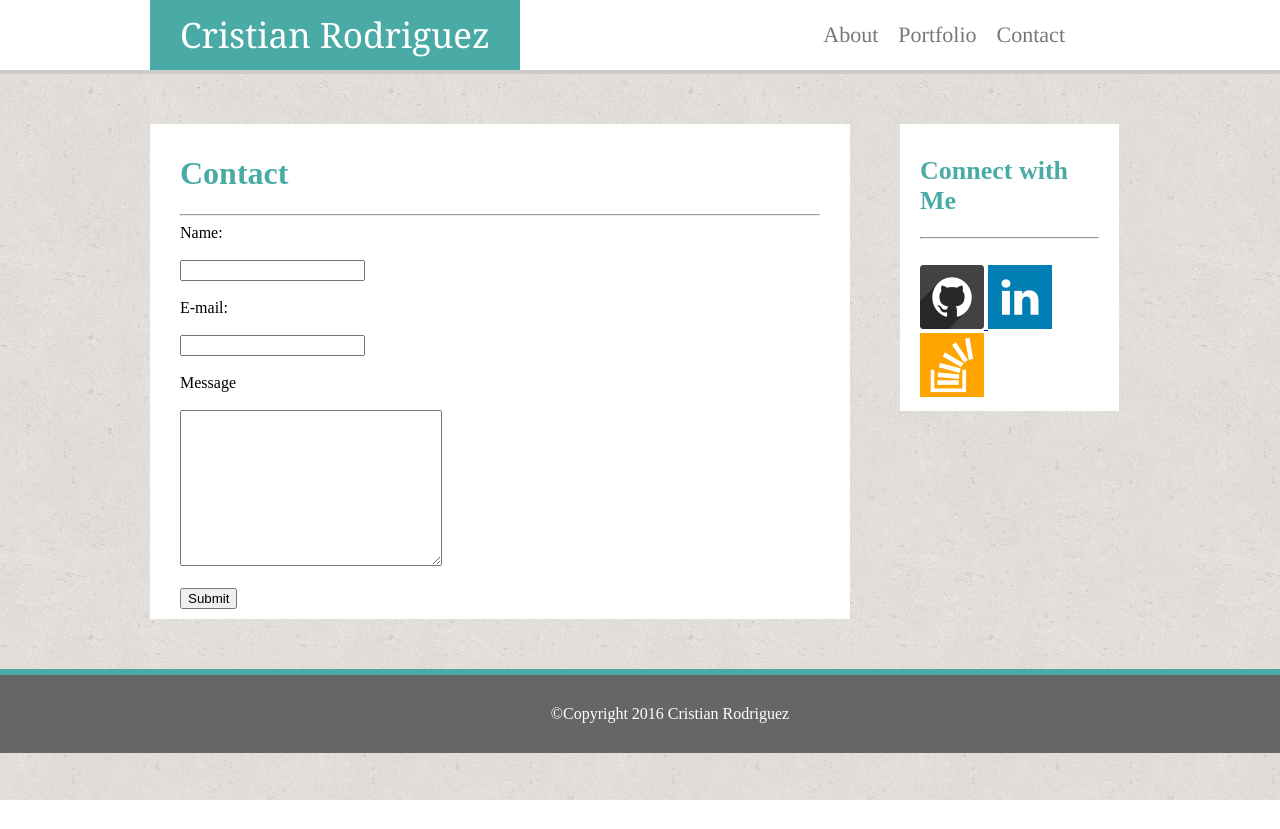
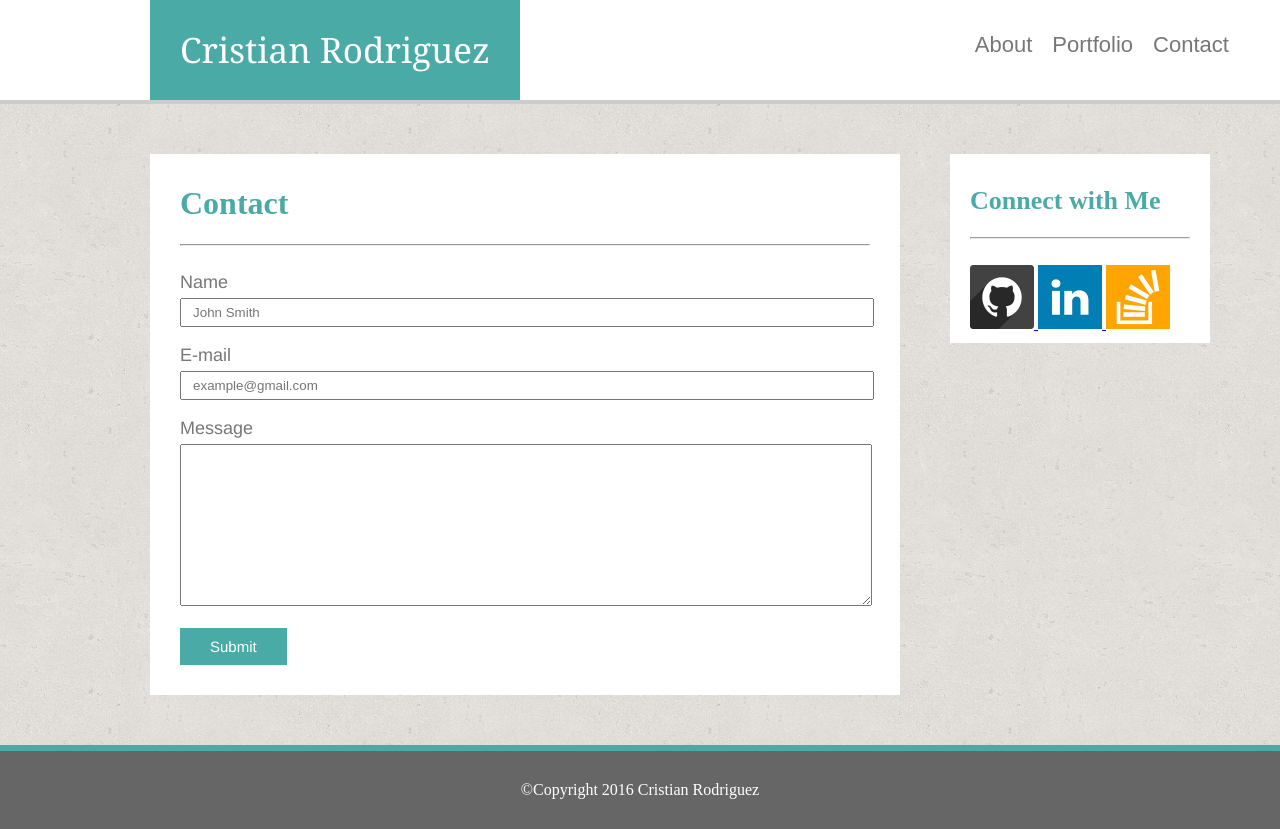
Before and after one commit to crisr10/Basic-Portfolio, a PHP site: page /contact.html in a window 1280 px wide; the page is wider, and only the part inside the window is pictured. Before the commit the page ends 800 px from the top of that part, so only its background shows below. Run offline with PHP 8.4, Linux system fonts and the light colour scheme.

Commit message:
finished the Contact me page, Changed the specs of the page, Changed the width to a number instead of a percentage. I just need to finish making the footer stick to the bottom

```diff
--- a/assets/css/style.css
+++ b/assets/css/style.css
@@ -1,13 +1,13 @@
 body, html {
 
 	margin:0;
-	height:100%;
+
 }
 
 .navMain {
 	width:100%;
 	background-color:#ffffff;
-	height:70px;
+	height:100px;
 	border-bottom:solid 4px;
 	border-color:#cccccc;
 }
@@ -18,7 +18,7 @@ body, html {
 	background-color:#4aaaa5;
  	float:left;
  	height:40px;
-	padding:15px 30px;
+	padding:30px 30px;
 	font-size:35px;
 	font-family: 'Georgia', Times, "Times New Roman", serif;
 	line-height:40px;
@@ -27,16 +27,20 @@ body, html {
 
 .navMain ul {
 	margin:0;
-	padding-right:200px;
-	float:right;
+	padding:10px 0 0 450px;
+	float:left;
 	list-style-type:none;
 }
 
 .navMain ul li {
-	font-family:Times;
+	font-family:Arial;
 	font-size:22px;
 	float:left;
 	padding-right:10px;
+}
+
+li:nth-child(2) {
+	border-right-style: solid 2px;
 }
 
 .menuButton {
@@ -49,13 +53,12 @@ body, html {
 }
 
 .aboutMe {
-	width:50%;
+	width:690px;
 	padding:10px 30px;
 	margin:50px 50px 50px 150px;
 	background-color:#ffffff;
 	display:inline-block;
 	float:left;
-
 }
 
 #headerAboutMe {
@@ -72,16 +75,17 @@ body, html {
 p {
 	padding:0px 0 20px 0;
 	line-height:200%;
+	font-family:'Helvetica Neue';
 	font-size:20px;
 	color:#777777;
 }
 
 .connectWithMe {
 	background-color:#ffffff;
-	width: 14%;
+	width:220px;
 	display:inline-block;
 	float:left;
-	margin:50px 150px 0 0;
+	margin:50px 0 0 0;
 	padding: 10px 20px;
 
 }
@@ -95,21 +99,20 @@ p {
 }
 
 .portfolio {
+	display:inline-block;
 	background-color:#ffffff;
 	padding: 10px 30px;
 	margin: 50px 50px 50px 150px;
-	width:50%;
-	display:inline-block;
-	height:100%;
+	width:690px;
 	float:left;
 }
 
 .contact {
+	display:inline-block;
 	background-color:#ffffff;
 	padding: 10px 30px;
 	margin:50px 50px 50px 150px;
-	width:50%;
-	display:inline-block;
+	width:690px;
 	float:left;
 }
 
@@ -122,56 +125,47 @@ p {
 	width:100%;
 	background:#666666;
 	text-align:center;
-	padding:30px;
+	padding:30px 0;
 	color:#ffffff;
-    bottom:0;
     border-top:solid 6px;
 	border-color: #4aaaa5;
 }
 
-#container {
-	min-height:100%;
-	position:relative;
-}
-
 .image img {
-	width: 340px;
+	width: 320px;
 	display:inline-block;
 	position:relative;
 }
 
 #imageFood {
-	padding:20px 20px 10px 0;
-	display:inline-block;
+	margin:30px 0;
+	float:left;
 }
 
 #imageNature {
-	padding:20px 0 0 20px;
-	display:inline-block;
+	margin:30px 0;
 	float:right;
 }
 
 #imageNightlife {
-	padding:20px 20px 20px 0;
-	display:inline-block;
+	margin:30px 0;
+	float:left;
 }
 
 #imageSports {
-	padding:20px 0 0 20px;
-	display:inline-block;
+	margin:30px 0;
 	float:right;
-
 }
 
 #imageDog {
-	padding:10px 0;
-	display:inline-block;
+	margin:30px 0;
+	float:left;
 }
 
 #imageFood h2 {
 	position:absolute;
-	width:340px;
-	top:200px;
+	width:320px;
+	top:225px;
 	margin-top:230px;
 	background-color:#4aaaa5;
 	color:#ffffff;
@@ -182,8 +176,8 @@ p {
 
 #imageNature h2 {
 	position:absolute;
-	width:340px;
-	top:200px;
+	width:320px;
+	top:225px;
 	margin-top:230px;
 	background-color:#4aaaa5;
 	color:#ffffff;
@@ -193,8 +187,8 @@ p {
 
 #imageSports h2 {
 	position:absolute;
-	width:340px;
-	top:490px;
+	width:320px;
+	top:530px;
 	margin-top:230px;
 	background-color:#4aaaa5;
 	color:#ffffff;
@@ -204,8 +198,8 @@ p {
 
 #imageNightlife h2 {
 	position:absolute;
-	width:340px;
-	top:490px;
+	width:320px;
+	top:530px;
 	margin-top:230px;
 	background-color:#4aaaa5;
 	color:#ffffff;
@@ -216,8 +210,8 @@ p {
 
 #imageDog h2 {
 	position:absolute;
-	width:340px;
-	top:790px;
+	width:320px;
+	top:835px;
 	margin-top:230px;
 	background-color:#4aaaa5;
 	color:#ffffff;
@@ -225,6 +219,31 @@ p {
 	text-align:center;
 }
 
-input [type=text] {
+input[type=text] {
 	width:100%;
+	padding:5px 0;
+	margin:5px 30px 0 0;
 }
+
+textarea {
+	padding:5px 0;
+	width:100%;
+	height:150px;
+	margin:5px 30px 0 0;
+}
+
+input[type=submit] {
+	background-color:#4aaaa5;
+	border:none;
+	color:white;
+	font-size:15px;
+	font-family:'Helvetica';
+	padding:10px 30px;
+	margin-bottom: 20px;
+}
+
+label[for=name], label[for=email], label[for=message] {
+	font-family:'Helvetica';
+	font-size:18px;
+	color:#777777;
+}
--- a/contact.html
+++ b/contact.html
@@ -4,6 +4,7 @@
 	<title>Contact</title>
 	<link rel="stylesheet" type="text/css" href="assets/css/style.css">
 </head>
+
 <body background="assets/images/cork-wallet/cork-wallet.png">
 
 		<nav class="navMain">
@@ -12,22 +13,26 @@
     				<li><a href="index.html" class="menuButton">About</a></li>
     				<li><a href="portfolio.html" class="menuButton">Portfolio</a></li>
     				<li><a class="menuButton">Contact</a></li>
-
   				</ul>
 		</nav>
+
 		<div class="contact">
 			<h1 id="headerContact">Contact</h1>
-			<hr>
-			<form id="contactForm" action="mailto:cristian_rocas@hotmail.com">
-  				Name:<br><br>
-  				<input type="text" name="Name"><br><br>
-  				E-mail:<br><br>
-  				<input type="text" name="Email"><br><br>
-  				Message <br><br>
-  				<textarea name="message" rows="10" cols="30"> </textarea>
-  				<br><br>
+			<hr><br>
+			<div id="contactForm">
+				<form action="mailto:cristian_rocas@hotmail.com">
+  					<label for="name">Name</label><br>
+  					<input type="text" name="fullName" placeholder="   John Smith"><br><br>
+
+  					<label for="email">E-mail</label><br>
+  					<input type="text" name="fullEmail" placeholder="   example@gmail.com"><br><br>
+
+  					<label for="message">Message</label><br>
+  					<textarea name="messageBox"></textarea><br><br>
+
   					<input type="submit" value="Submit">
 				</form>
+			</div>
 		</div>
 
 		<div class="connectWithMe">
@@ -48,5 +53,6 @@
 		<div class="footer">
 			&copy;Copyright 2016 Cristian Rodriguez
 		</div>
+
 </body>
 </html>
```
Also changed, not shown: index.html (+9 -9 lines), portfolio.html (+10 -8 lines), assets/images/TriviaGame.jpg (added), 1 other file. Lines whose indentation alone changed are shown as unchanged.
